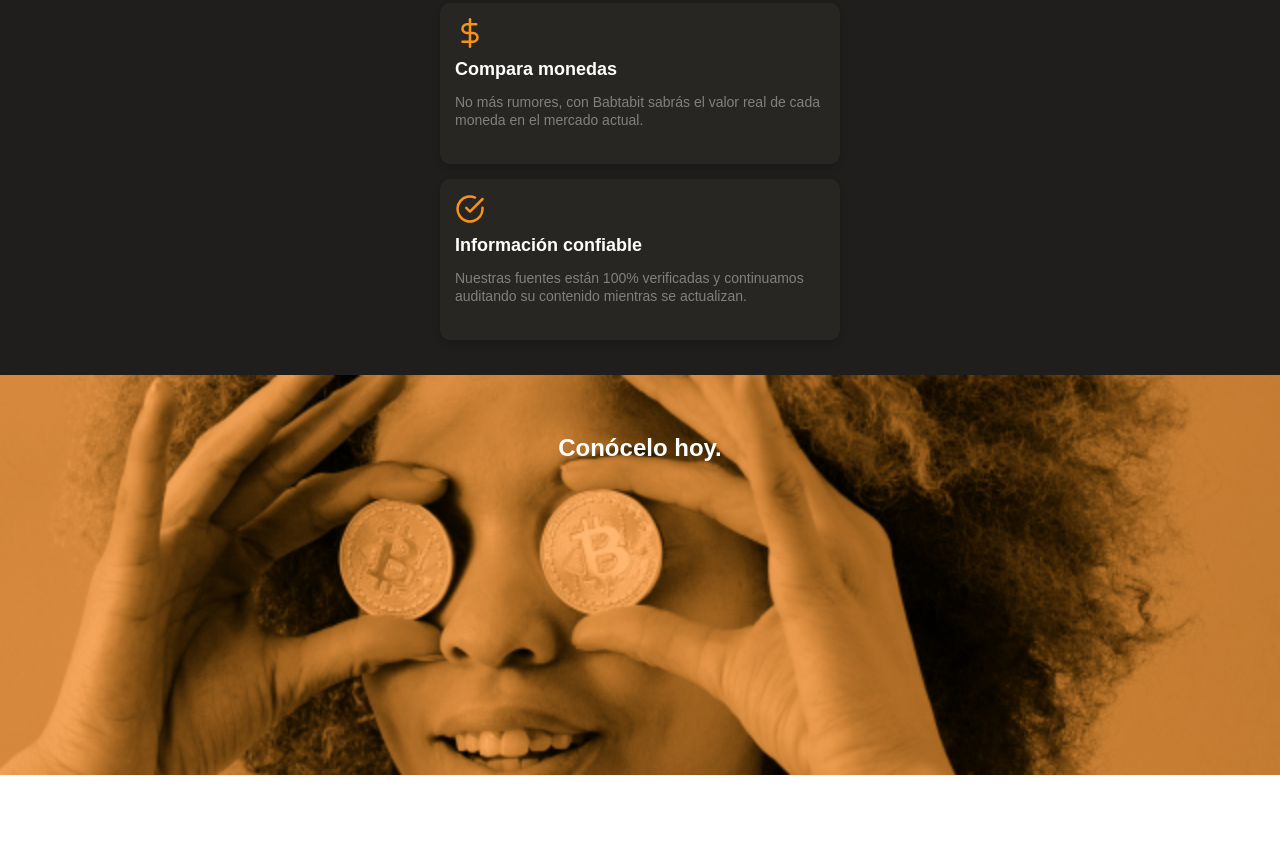
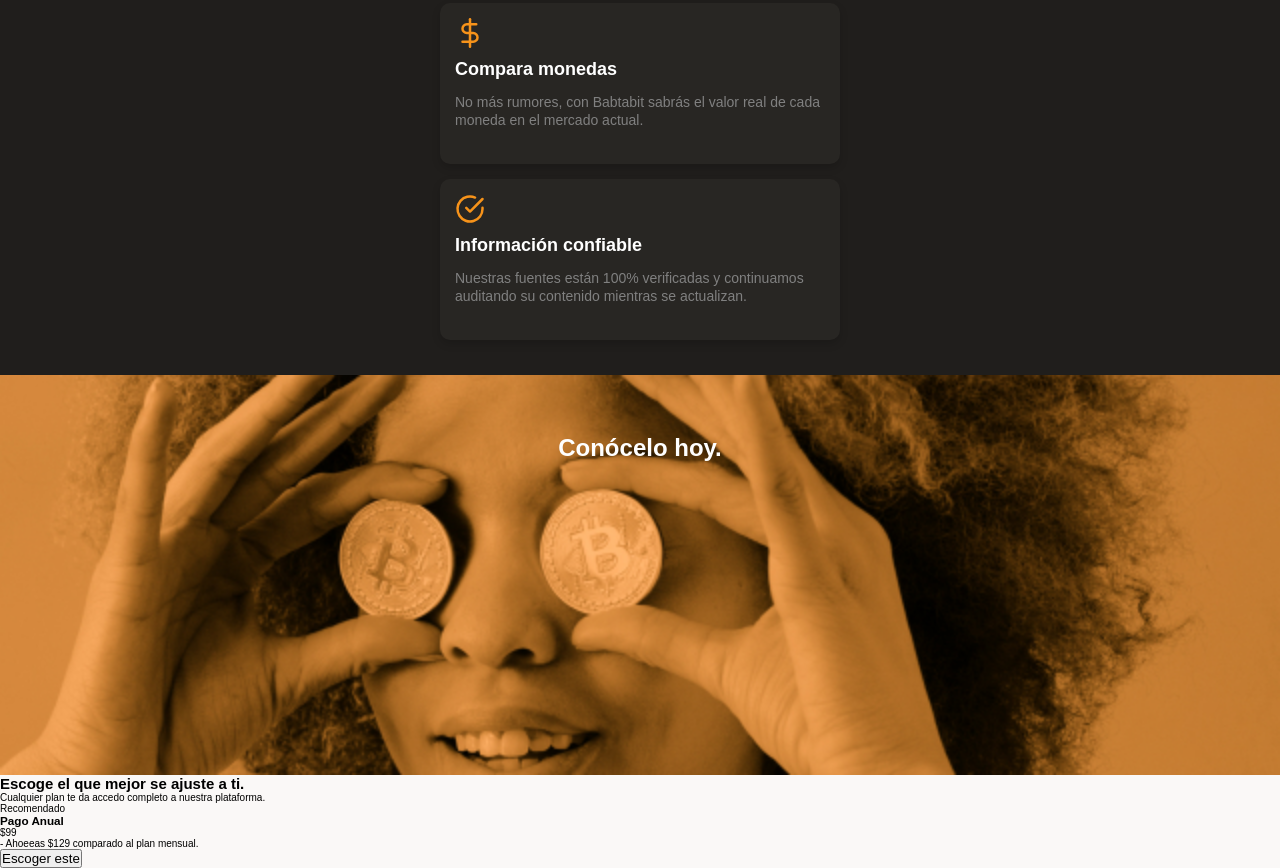
Before and after one commit to renatocuellar/batatabit, a plain HTML site: page index.html in a window 1280 px wide. Shown: the part 1609-2477 px from the top of the page. Before the commit the page ends 2384 px from the top, so only its background shows below. Drawn offline with Linux system fonts and the light colour scheme.

Commit message:
tenemos el html completo de todo nuestro main

```diff
--- a/index.html
+++ b/index.html
@@ -18,7 +18,7 @@
             <p>
                 Batatabit te ayuda a navegar entre los diferentes precios y tendencias.
             </p>
-            <a href="" class="header--button">Conoce nuestros planes <span></span></a>
+            <a href="#plans" class="header--button">Conoce nuestros planes <span></span></a>
         </div>
     </header>
     <main>
@@ -115,7 +115,23 @@
         <section class="bitcoin-image-container">
             <h2>Conócelo hoy.</h2>
         </section>
-        <section></section>
+        <section id="plans" class="main-plans-container">
+            <div class="plans--title">
+                <h2>Escoge el que mejor se ajuste a ti.</h2>
+                <p>Cualquier plan te da accedo completo a nuestra plataforma.</p>
+            </div>
+            <section class="plans-container--slider">
+                <article class="plans-container--card">
+                    <p>Recomendado</p>
+                    <div>
+                        <h3>Pago Anual</h3>
+                        <p><span>$</span>99</p>
+                        <p>- Ahoeeas $129 comparado al plan mensual.</p>
+                        <button>Escoger este</button>
+                    </div>
+                </article>
+            </section>
+        </section>
     </main>
     <footer></footer>
 </body>
```
